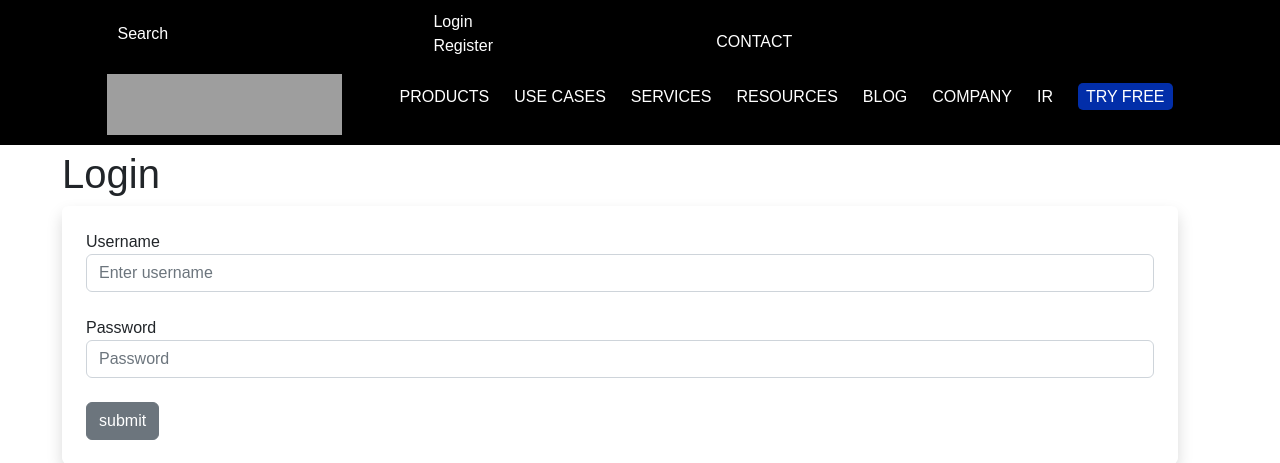
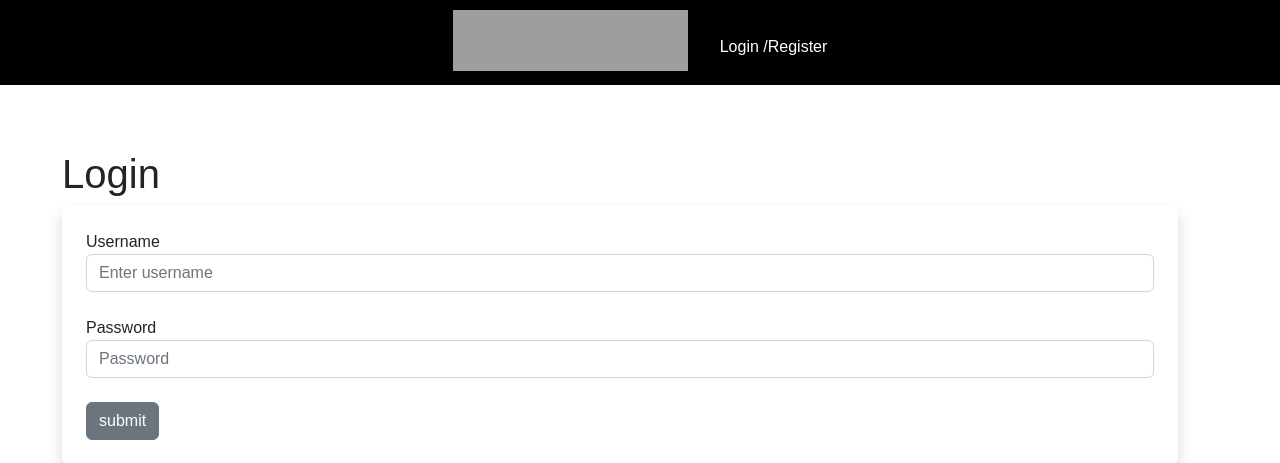
Before and after one commit to MichelAtieno/Apache_AGE_Que_5, a Django app: template apache_age_app/templates/registration/login.html in a window 1280 px wide. Shown: the top 463 px of the page. Run offline with Django 4.2, Linux system fonts and the light colour scheme; the template is opened without the code that fills it, so the values that code supplies are empty; some libraries are stand-ins or nearby versions; grey boxes are pictures that could not be loaded.

Commit message:
Add Registration page and modified login page

```diff
--- a/apache_age_app/templates/base.html
+++ b/apache_age_app/templates/base.html
@@ -1,4 +1,3 @@
-{% load bootstrap5 %}
 {% load static %}
 <!DOCTYPE html>
 <html>
@@ -7,7 +6,6 @@
   <meta name="viewport" content="width=device-width, initial-scale=1.0">
 
   <title>Apache AGE</title>
-  <link rel="stylesheet" href="https://cdn.jsdelivr.net/npm/bootstrap@5.2.3/dist/css/bootstrap.min.css" integrity="sha384-rbsA2VBKQhggwzxH7pPCaAqO46MgnOM80zW1RWuH61DGLwZJEdK2Kadq2F9CUG65" crossorigin="anonymous">
   <link rel="stylesheet" href="{% static 'css/styles.css'%}">
   <link rel="stylesheet" type="text/css" href="{% static 'fontawesome_free/css/all.min.css' %}">
 
--- a/apache_age_app/templates/navbar.html
+++ b/apache_age_app/templates/navbar.html
@@ -15,11 +15,11 @@
                     {% else %}
                     <li>
                         <a href="{% url 'apache_age_app:login' %}">
-                            Login
+                            Login /
                         </a>
                     </li>
                     <li>
-                        <a href="{% url 'apache_age_app:register' %}">
+                        <a href="{% url 'apache_age_app:register' %}" id="register">
                             Register
                         </a>
                     </li>
@@ -63,7 +63,7 @@
 
         <div class="content2">
             <div class="logo">
-                <a href="#">
+                <a href="{% url 'apache_age_app:home' %}">
                     <img class="for_default" src="https://bitnine.net/wp-content/uploads/2023/08/bitnine-logo_.png" alt="">
                 </a>
             </div>
@@ -98,7 +98,7 @@
                     <li><a href="#">Blog</a></li>
                     <li><a href="#">Company</a></li>
                     <li><a href="#">IR</a></li>
-                    <li><a href="#" id="try_free">Try Free</a></li>
+                    <li><a href="#" id="try_free" type="button" class="btn btn-primary">Try Free</a></li>
                 </ul>
 
             </div>
--- /dev/null
+++ b/apache_age_app/templates/registration/base.html
@@ -0,0 +1,26 @@
+{% load static %}
+<!DOCTYPE html>
+<html>
+
+<head>
+    <meta charset="utf-8">
+    <meta name="viewport" content="width=device-width, initial-scale=1">
+
+    <title>Apache AGE</title>
+    <link rel="stylesheet" href="https://cdn.jsdelivr.net/npm/bootstrap@5.2.3/dist/css/bootstrap.min.css" integrity="sha384-rbsA2VBKQhggwzxH7pPCaAqO46MgnOM80zW1RWuH61DGLwZJEdK2Kadq2F9CUG65" crossorigin="anonymous">
+    <link rel="stylesheet" href="{% static 'css/styles.css'%}">
+    <link rel="stylesheet" type="text/css" href="{% static 'fontawesome_free/css/all.min.css' %}">
+
+
+</head>
+{% include "./navbar.html" %}
+<body>
+
+  {% block content %}  {%endblock%}
+
+
+
+
+</body>
+
+</html>
--- a/apache_age_app/templates/registration/login.html
+++ b/apache_age_app/templates/registration/login.html
@@ -1,4 +1,4 @@
-{% extends '../base.html' %}
+{% extends './base.html' %}
 {% block content %}
 
     <div class="container" style="padding-top: 150px; margin-left: 50px;">
@@ -19,6 +19,5 @@
                 <input type="submit" value="submit" class="btn btn-secondary">
             </form>
         </div>
-
     </div>
 {% endblock %}
--- /dev/null
+++ b/apache_age_app/templates/registration/navbar.html
@@ -0,0 +1,41 @@
+<nav class="navbar" style="width: 100%;">
+    <div class="content" style="display: flex; flex-direction: row;">
+
+        <div class="logo">
+            <a href="{% url 'apache_age_app:home' %}">
+                <img class="for_default" src="https://bitnine.net/wp-content/uploads/2023/08/bitnine-logo_.png" alt="" class="img-fluid">
+            </a>
+        </div>
+        <div class="authentication" style="padding-top: 25px; justify-content: end;">
+            <ul>
+                {% if user.is_authenticated %}
+                <li>
+                    <a href="{% url 'apache_age_app:logout' %}">
+                        Logout
+                    </a>
+                </li>
+                {% else %}
+                <li>
+                    <a href="{% url 'apache_age_app:login' %}">
+                        Login /
+                    </a>
+                </li>
+                <li>
+                    <a href="{% url 'apache_age_app:register' %}" id="register">
+                        Register
+                    </a>
+                </li>
+                {% endif %}
+
+            </ul>
+        </div>
+
+
+
+
+
+    </div>
+
+
+    </div>
+</nav>
--- a/apache_age_app/templates/registration/register.html
+++ b/apache_age_app/templates/registration/register.html
@@ -1,5 +1,4 @@
-{% extends '../base.html' %}
-{% load bootstrap5 %}
+{% extends './base.html' %}
 {% block content %}
 
 
--- a/apache_age_project/settings.py
+++ b/apache_age_project/settings.py
@@ -42,7 +42,6 @@ INSTALLED_APPS = [
     'django.contrib.messages',
     'django.contrib.staticfiles',
     'apache_age_app',
-    'bootstrap5',
     'fontawesome_free',
 ]
 
--- a/static/css/styles.css
+++ b/static/css/styles.css
@@ -31,7 +31,11 @@
     color: #fff;
 }
 
-.navbar .content1 .authentication li {
+.navbar .content .authentication ul {
+    display: inline-flex;
+}
+
+.navbar .content .authentication li {
     list-style: none;
 }
 
@@ -77,7 +81,7 @@
     display: none;
 }
 
-.navbar .content2 .logo img {
+.navbar .logo img {
     width: 235px;
     height: 61px;
 }
```
Also changed, not shown: other parts of static/css/styles.css (+27 -10 lines), apache_age_app/templates/home.html (+13 -12 lines).
